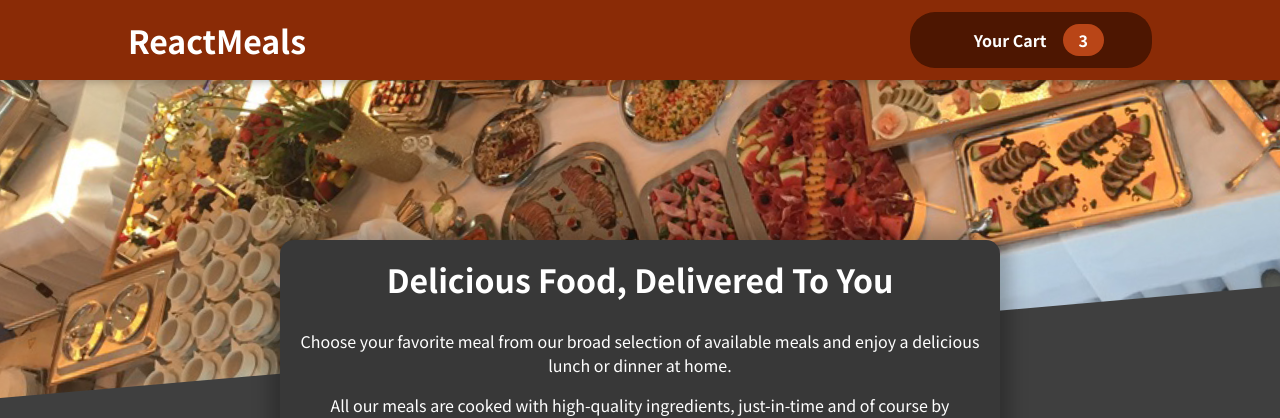
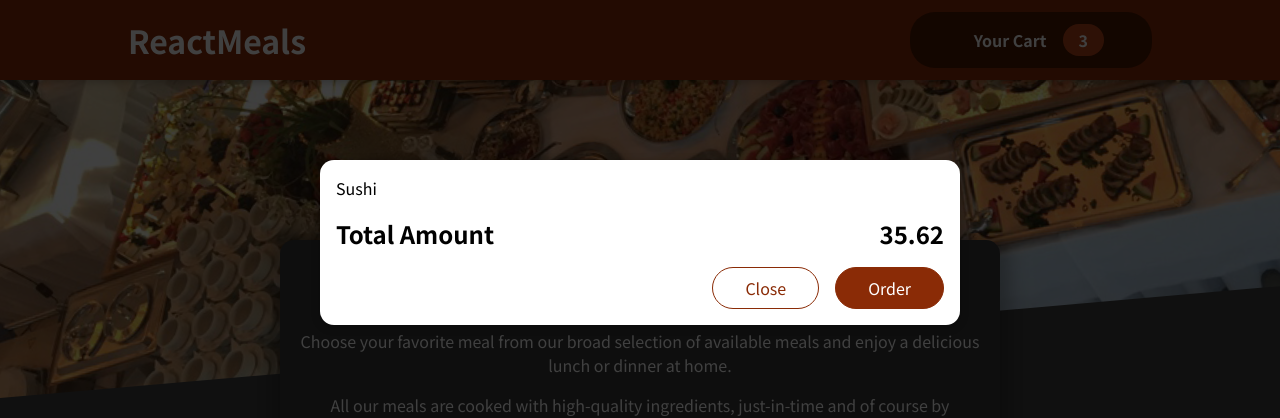
Before and after one commit to Sanmi01/Meal-shop, a React (Create React App) app: page / in a window 1280 px wide. Shown: the top 418 px of the page. Built offline with nearby package versions, Linux system fonts and the light colour scheme; some icons are missing.

Commit message:
cart modal implemented

```diff
--- a/public/index.html
+++ b/public/index.html
@@ -28,6 +28,7 @@
   </head>
   <body>
     <noscript>You need to enable JavaScript to run this app.</noscript>
+    <div id="overlays"></div>
     <div id="root"></div>
     <!--
       This HTML file is a template.
--- a/src/App.js
+++ b/src/App.js
@@ -1,10 +1,12 @@
 import React from 'react';
 import Header from './components/Layout/Header';
 import Meals from './components/Meals/Meals';
+import Cart from './components/Cart/Cart';
 
 function App() {
   return (
     <>
+      <Cart />
       <Header />
       <main>
         <Meals />
--- /dev/null
+++ b/src/components/Cart/Cart.js
@@ -0,0 +1,24 @@
+import React from 'react';
+import Modal from '../UI/Modal.js';
+import classes from './Cart.module.css';
+
+const Cart = () => {
+    const cartItems = [{id: 'c1', name: 'Sushi', amount: 2, price: 12.99}];
+    return (
+        <Modal>
+            <ul className={classes['cart-items']}>
+                {cartItems.map((item) => <li>{item.name}</li>)}
+            </ul>
+            <div className={classes.total}>
+                <span>Total Amount</span>
+                <span>35.62</span>
+            </div>
+            <div className={classes.actions}>
+                <button className={classes['button--alt']}>Close</button>
+                <button className={classes.button}>Order</button>
+            </div>
+        </Modal>
+    )
+}
+
+export default Cart
--- /dev/null
+++ b/src/components/Cart/Cart.module.css
@@ -0,0 +1,46 @@
+.cart-items {
+    list-style: none;
+    margin: 0;
+    padding: 0;
+    max-height: 20rem;
+    overflow: auto;
+}
+
+.total {
+    display: flex;
+    justify-content: space-between;
+    align-items: center;
+    font-weight: bold;
+    font-size: 1.5rem;
+    margin: 1rem 0;
+}
+
+.actions {
+    text-align: right;
+}
+
+.actions button {
+    font: inherit;
+    cursor: pointer;
+    background-color: transparent;
+    border: 1px solid #8a2b06;
+    padding: 0.5rem 2rem;
+    border-radius: 25px;
+    margin-left: 1rem;
+}
+
+.actions button:hover,
+.actions button:active {
+    background-color: #5a1a01;
+    border-color: #5a1a01;
+    color: white;
+}
+
+.actions .button--alt {
+    color: #8a2b06;
+}
+
+.actions .button {
+    background-color: #8a2b06;
+    color: white;
+}
--- a/src/components/Meals/MealItem.js
+++ b/src/components/Meals/MealItem.js
@@ -3,14 +3,14 @@
 import classes from './MealItem.module.css';
 
 const MealItem = ({id, name, description, price}) => {
-    const amount = `$${price.toFixed(2)}`;
+    const pri = `$${price.toFixed(2)}`;
 
     return (
         <li className={classes.meal}>
             <div>
                 <h3>{name}</h3>
                 <div className={classes.description}>{description}</div>
-                <div className={classes.price}>{amount}</div>
+                <div className={classes.price}>{pri}</div>
             </div>
             <div>
                 <MealItemForm id={id} />
--- /dev/null
+++ b/src/components/UI/Modal.js
@@ -0,0 +1,28 @@
+import React from 'react';
+import ReactDOM from 'react-dom';
+import classes from './Modal.module.css';
+
+const Backdrop = () => {
+    return <div className={classes.backdrop}></div>
+};
+
+const ModalOverlay = (props) => {
+    return <div className={classes.modal}>
+        <div className={classes.content}>
+            {props.children}
+        </div>
+    </div>
+};
+
+const portalElement = document.getElementById('overlays');
+
+const Modal = (props) => {
+    return (
+        <>
+            {ReactDOM.createPortal(<Backdrop />, portalElement)}
+            {ReactDOM.createPortal(<ModalOverlay>{props.children}</ModalOverlay>, portalElement)}
+        </>
+    )
+}
+
+export default Modal
--- /dev/null
+++ b/src/components/UI/Modal.module.css
@@ -0,0 +1,41 @@
+.backdrop {
+    position: fixed;
+    top: 0;
+    left: 0;
+    width: 100%;
+    height: 100vh;
+    z-index: 20;
+    background-color: rgba(0, 0, 0, 0.75);
+}
+
+.modal {
+    position: fixed;
+    top: 20vh;
+    left: 5%;
+    width: 90%;
+    background-color: white;
+    padding: 1rem;
+    border-radius: 14px;
+    box-shadow: 0 2px 8px rgba(0, 0, 0, 0.25);
+    z-index: 30;
+    animation: slide-down 300ms ease-out forwards;
+}
+
+@media (min-width: 768px) {
+    .modal {
+        width: 40rem;
+        left: calc(50% - 20rem);
+    }
+}
+
+@keyframes slide-down {
+    from {
+        opacity: 0;
+        transform: translateY(-3rem);
+    }
+
+    to {
+        opacity: 1;
+        transform: translateY(0);
+    }
+}
```
